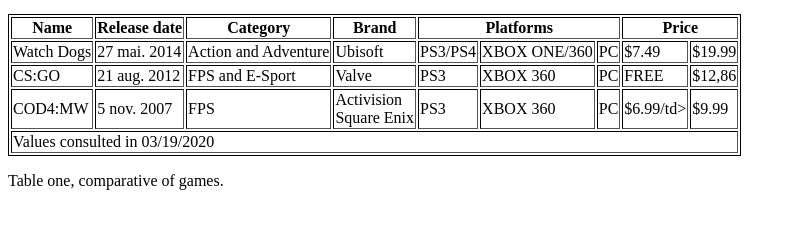
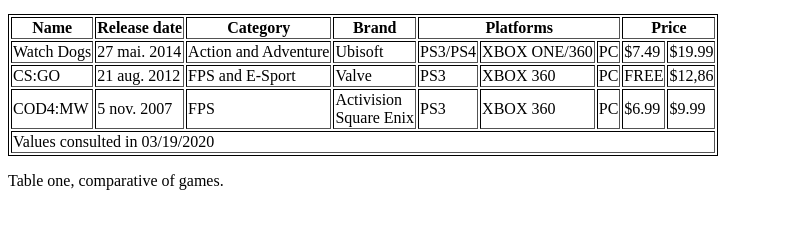
Before and after one commit to guinhx/guinhx.github.io, a plain HTML site: page index.html in a window 1280 px wide. Shown: the part 136-364 px from the top of the page, without its empty margins (0-796 px from the left). Drawn offline with Linux system fonts and the light colour scheme.

Commit message:
Add files via upload

```diff
--- a/index.html
+++ b/index.html
@@ -58,7 +58,7 @@
             <td>PS3</td>
             <td>XBOX 360</td>
             <td>PC</td>
-            <td>$6.99/td>
+            <td>$6.99</td>
             <td>$9.99</td>
         </tr>
         <tf>
```
